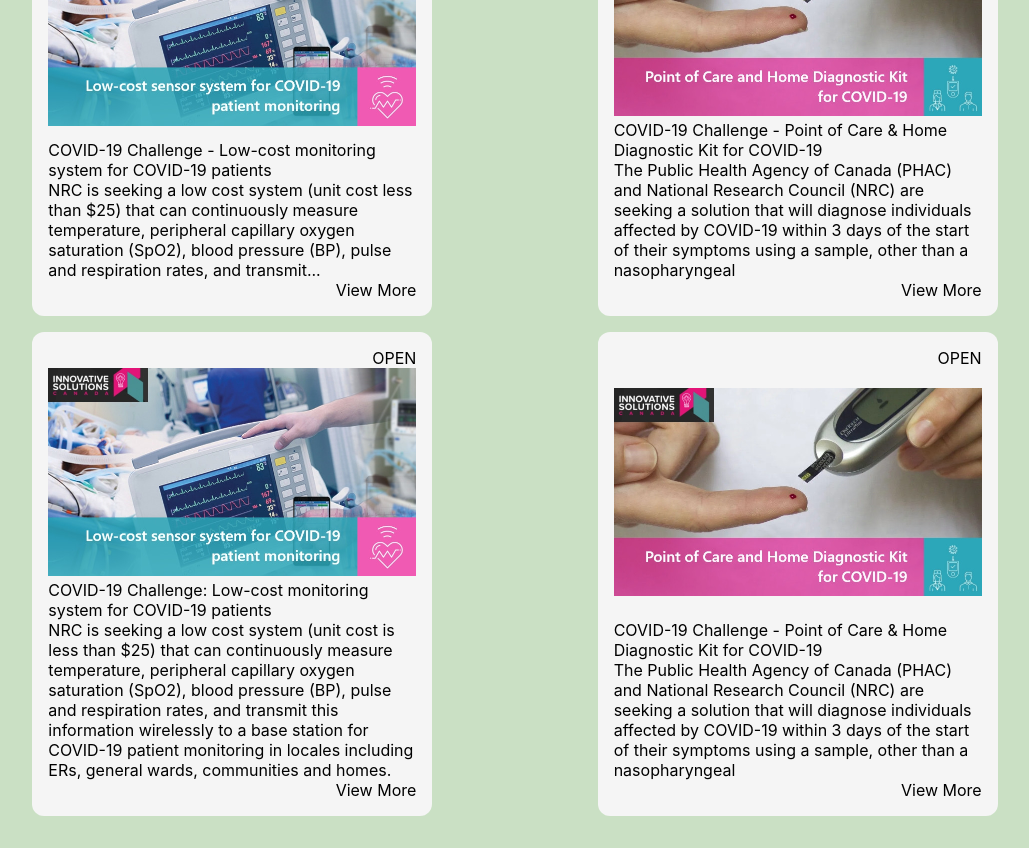
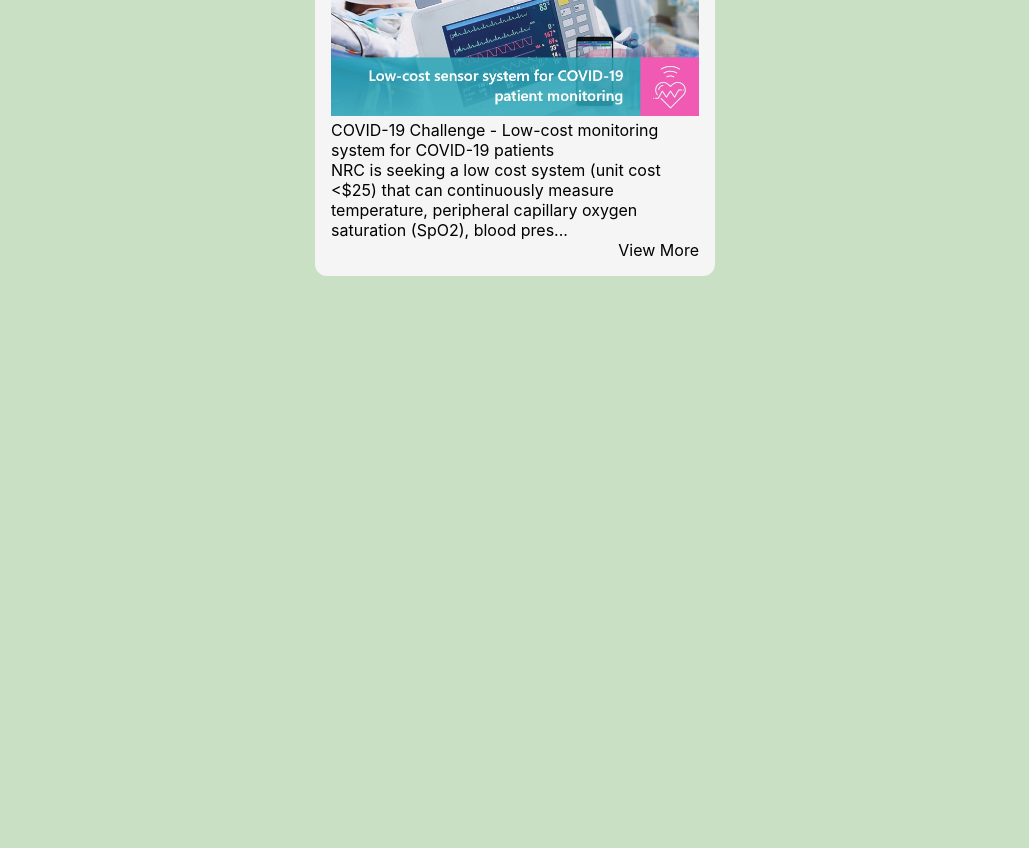
Before and after one commit to haphamo/Prepr_Front_End_Dev_Work_Challenge, a React (Create React App) app: page / in a window 1280 px wide. Shown: the part 300-1148 px from the top of the page, without its empty margins (125-1154 px from the left). After the commit the page ends 800 px from the top, so only its background shows below. Built offline with nearby package versions, Linux system fonts and the light colour scheme.

Commit message:
Created function to display shortened(preview) summary and can display info from data import for one challenge

```diff
--- a/src/components/Card.js
+++ b/src/components/Card.js
@@ -1,64 +1,40 @@
 import React from 'react'
 import './Card.css'
-import c1 from '../assets/c1.jpg'
-import c2 from '../assets/c2.jpg'
+import { data } from '../data/Explore_Data.js'
 
 // create a function that displays a certain amount of the desc on the explore page
+// have the Like (interest) button on the cards as well
+// Stretch: Date Format
+
+// get all challenges card
+// console.log(data)
+// console.log(Object.values(data))
+const allValues = Object.values(data)
+const allChallenges = allValues.filter(item => item.type === 'challenge')
+// console.log(allChallenges)
+
+const first = allChallenges[0]
+
+const shortenedSummaryForCardDisplay = function(summary) {
+  return `${first.summary.slice(0, 150)}...`
+}
+
+// console.log(shortenedSummaryForCardDisplay(first))
 
 export default function Card() {
   return(
     <div className="section">
-
       <div className="card" id="card-section">
-        <div className="status"> OPEN </div>
+        <div className="status"> {first.status.toUpperCase()} </div>
         <div className="img-section">
-          <img id="challenge-photo" alt="img-preview" src={c1}></img>
+          <img id="challenge-photo" alt="img-preview" src={first.src}></img>
         </div>
         <div className="text-section">
-          <div className="title">COVID-19 Challenge - Low-cost monitoring system for COVID-19 patients</div>
-          <div className="description"> NRC is seeking a low cost system (unit cost less than $25) that can continuously measure temperature, peripheral capillary oxygen saturation (SpO2), blood pressure (BP), pulse and respiration rates, and transmit... </div>
+          <div className="title">{first.title}</div>
+          <div className="description"> {shortenedSummaryForCardDisplay(first.summary)} </div>
           <div className="status">View More</div>
         </div>
       </div>
-
-      <div className="card" >
-      <div className="status"> OPEN </div>
-        <div className="img-section">
-          <img id="challenge-photo" alt="img-preview" src={c2}></img>
-        </div>
-        <div className="text-section">
-          <div className="title">COVID-19 Challenge - Point of Care & Home Diagnostic Kit for COVID-19</div>
-          <div className="description">The Public Health Agency of Canada (PHAC) and National Research Council (NRC) are seeking a solution that will diagnose individuals affected by COVID-19 within 3 days of the start of their symptoms using a sample, other than a nasopharyngeal
-        </div>
-          <div className="status">View More</div>
-        </div>
-      </div>
-
-      <div className="card" >
-      <div className="status"> OPEN </div>
-        <div className="img-section">
-          <img id="challenge-photo" alt="img-preview" src={c1}></img>
-        </div>
-        <div className="text-section">
-          <div className="title">COVID-19 Challenge: Low-cost monitoring system for COVID-19 patients</div>
-          <div className="description"> NRC is seeking a low cost system (unit cost is less than $25) that can continuously measure temperature, peripheral capillary oxygen saturation (SpO2), blood pressure (BP), pulse and respiration rates, and transmit this information wirelessly to a base station for COVID-19 patient monitoring in locales including ERs, general wards, communities and homes. </div>
-          <div className="status">View More</div>
-        </div>
-      </div>
-
-      <div className="card" >
-      <div className="status"> OPEN </div>
-        <div className="img-section">
-          <img id="challenge-photo" alt="img-preview" src={c2}></img>
-        </div>
-        <div className="text-section">
-          <div className="title">COVID-19 Challenge - Point of Care & Home Diagnostic Kit for COVID-19</div>
-          <div className="description">The Public Health Agency of Canada (PHAC) and National Research Council (NRC) are seeking a solution that will diagnose individuals affected by COVID-19 within 3 days of the start of their symptoms using a sample, other than a nasopharyngeal
-        </div>
-          <div className="status">View More</div>
-        </div>
-      </div>
-
     </div>
   )
 }
```
